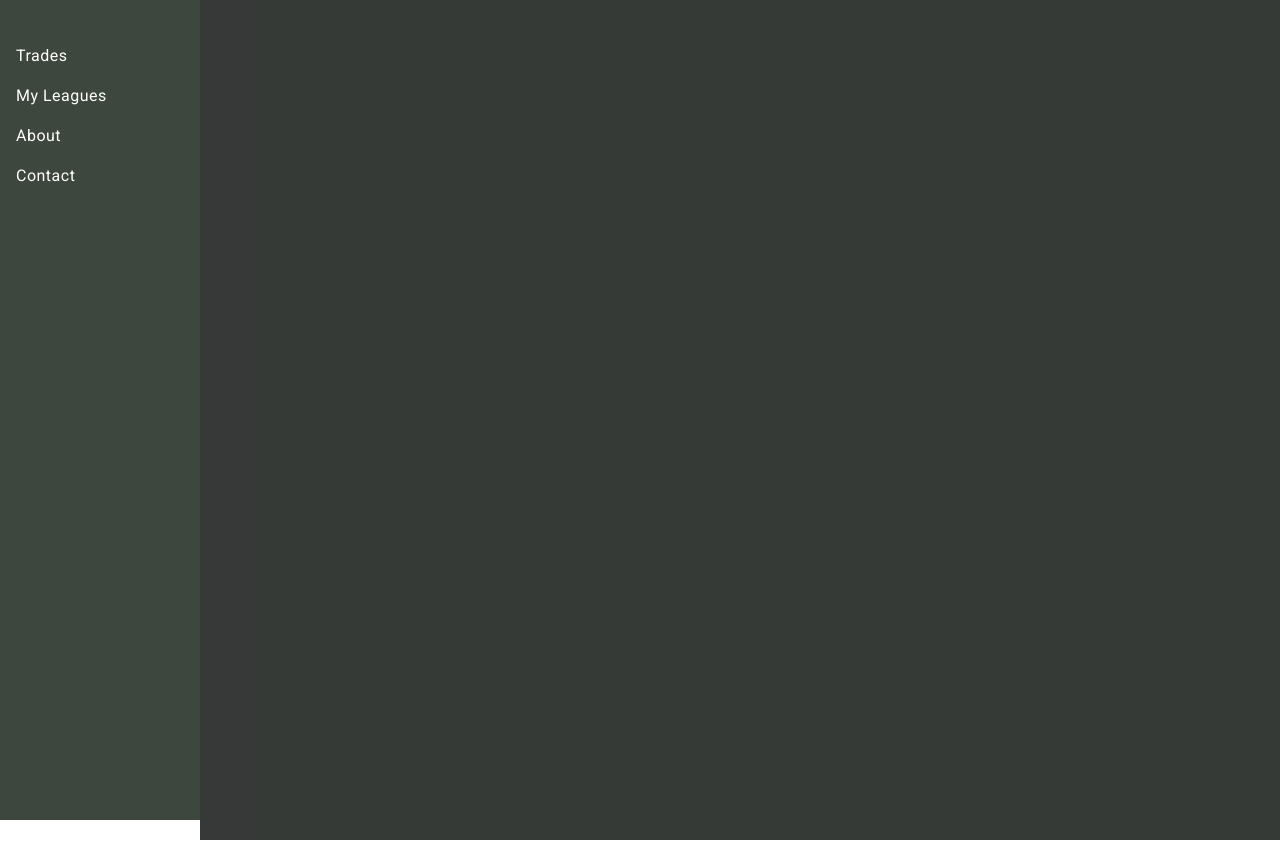
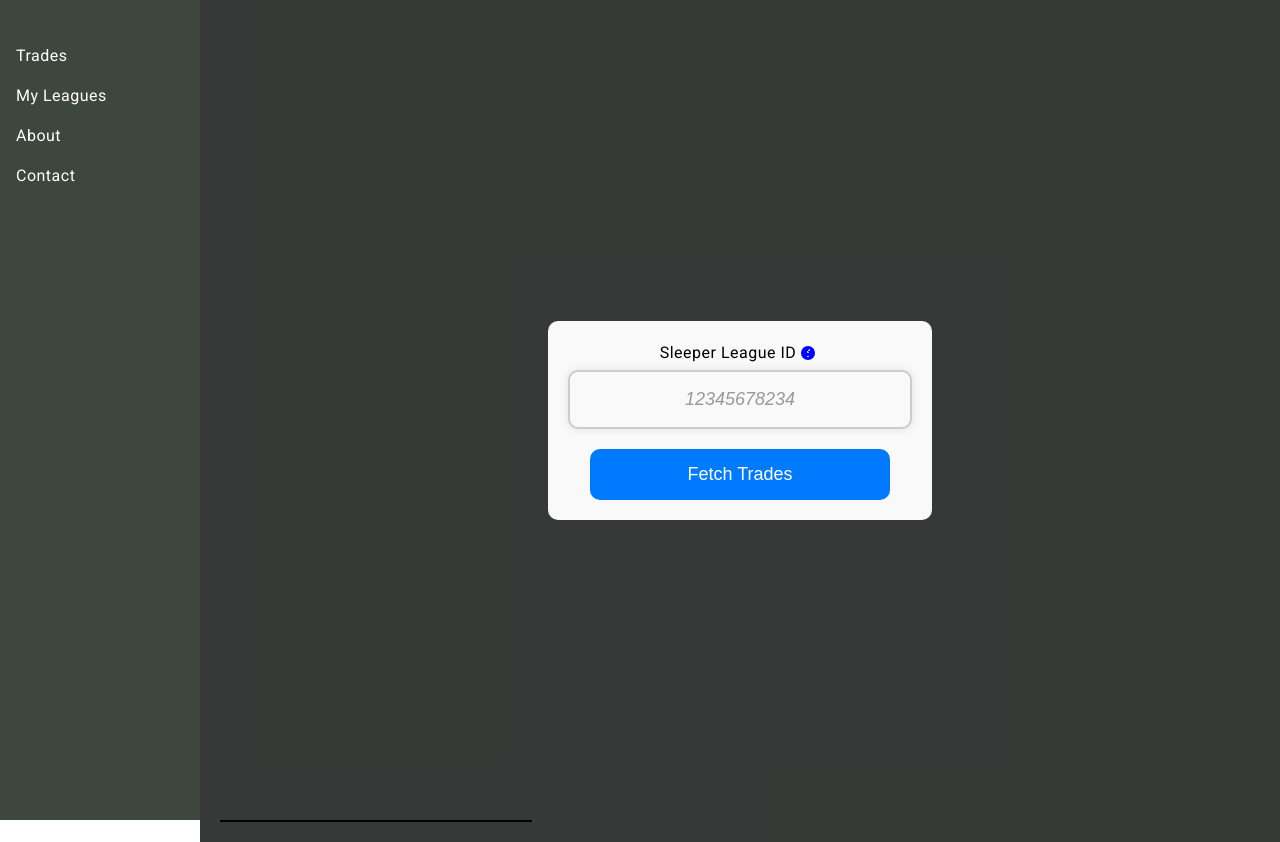
Before and after one commit to alexp8/fantasy-trade-winner-frontend, an Angular app: page /trades in a window 1280 px wide. Before the commit this address led to /. Built offline with nearby package versions, Linux system fonts and the light colour scheme.

Commit message:
update routing

```diff
--- a/src/app/app.routes.ts
+++ b/src/app/app.routes.ts
@@ -5,7 +5,9 @@
 import { MyLeaguesComponent } from './components/my-leagues/my-leagues.component';
 
 export const routes: Routes = [
-  { path: '', component: TradeComponent },
+  { path: '', redirectTo: 'trades', pathMatch: 'full' },
+  { path: 'trades', component: TradeComponent },
+  { path: 'trades/:sleeperLeagueId', component: TradeComponent },
   { path: 'my-leagues', component: MyLeaguesComponent },
   { path: 'about', component: AboutComponent },
   { path: 'contact', component: ContactComponent }
--- a/src/app/components/my-leagues/my-leagues.component.css
+++ b/src/app/components/my-leagues/my-leagues.component.css
@@ -34,12 +34,14 @@
     margin-bottom: 12px;
     width: 80%;
     border: 1px solid #ddd;
+    cursor: pointer;
     transition: background-color 0.3s ease, box-shadow 0.3s ease;
 }
 
 .league-panel:hover {
     background-color: #f0f8ff;
     box-shadow: 0px 4px 12px rgba(0, 0, 0, 0.2);
+    transform: translateY(-2px);
 }
 
 /* League header with image and name */
--- a/src/app/components/my-leagues/my-leagues.component.html
+++ b/src/app/components/my-leagues/my-leagues.component.html
@@ -20,7 +20,7 @@
 
 <div *ngIf="leagueResponses" class="league-results-container">
     <div class="league-panel-container">
-        <div class="league-panel" *ngFor="let league of leagueResponses">
+        <div class="league-panel" *ngFor="let league of leagueResponses" (click)="navigateToTrades(league.league_id)">
             <div class="league-header">
                 <img [src]="getLeagueAvatar(league.avatar)" alt="{{ league.name }}'s Avatar" class="league-avatar" />
                 <h3>{{ league.name }}</h3>
--- a/src/app/components/trade-home/trade-home.component.html
+++ b/src/app/components/trade-home/trade-home.component.html
@@ -2,14 +2,14 @@
   <div style="display: flex; align-items: center;"> <!-- Align items center -->
     <label for="sleeper-league-id" class="sleeper-label">Sleeper League ID</label>
     <a class="info-icon" title="What is my league ID?" (click)="goToMyLeague($event)">
-        <svg xmlns="http://www.w3.org/2000/svg" width="16" height="16" class="bi bi-question-circle"
-             viewBox="0 0 16 16">
-          <circle cx="8" cy="8" r="7" fill="blue"/>
+      <svg xmlns="http://www.w3.org/2000/svg" width="16" height="16" class="bi bi-question-circle" viewBox="0 0 16 16">
+        <circle cx="8" cy="8" r="7" fill="blue" />
         <path fill="white"
-                d="M8 7h1a1 1 0 1 1-1-1c0-.373.175-.653.293-.82.131-.183.316-.388.54-.507A1.012 1.012 0 0 1 8.998 4a1.002 1.002 0 0 1 1 1c0 .15-.032.287-.086.41-.052.119-.136.252-.258.392C8.67 5.82 8 6.37 8 7zM9 11.002a1 1 0 1 1-2 0h2z"/>
+          d="M8 7h1a1 1 0 1 1-1-1c0-.373.175-.653.293-.82.131-.183.316-.388.54-.507A1.012 1.012 0 0 1 8.998 4a1.002 1.002 0 0 1 1 1c0 .15-.032.287-.086.41-.052.119-.136.252-.258.392C8.67 5.82 8 6.37 8 7zM9 11.002a1 1 0 1 1-2 0h2z" />
       </svg>
     </a>
   </div>
-    <input id="sleeper-league-id" class="input" type="text" [(ngModel)]="sleeperLeagueId" (input)="onSleeperLeagueIdChange($event)" placeholder="12345678234"/>
-    <button (click)="fetchTrades()" class="button">Fetch Trades</button>
+  <input id="sleeper-league-id" class="input" type="text" [(ngModel)]="sleeperLeagueId"
+    (input)="onSleeperLeagueIdChange($event)" placeholder="12345678234" />
+  <button (click)="onLeagueIdInputChange(sleeperLeagueId)" class="button">Fetch Trades</button>
 </div>
--- a/src/app/components/trade-home/trade-home.component.ts
+++ b/src/app/components/trade-home/trade-home.component.ts
@@ -1,5 +1,4 @@
 import { Component, Input, Output, EventEmitter } from '@angular/core';
-import { TradeResponse } from '../../models/trade.model';
 import { Router } from '@angular/router';
 import { FormsModule } from '@angular/forms'; // Import FormsModule
 import { CommonModule } from '@angular/common';
@@ -14,24 +13,26 @@
 })
 export class TradeHomeComponent {
   @Input() loading!: Boolean;
- sleeperLeagueId: string = '';
+  @Input() sleeperLeagueId!: string;
   @Output() sleeperLeagueIdChange = new EventEmitter<string>();
   @Output() fetchTradesEvent = new EventEmitter<number>();
 
   constructor(private router: Router) { }
 
-   onSleeperLeagueIdChange(event: Event): void {
-    const inputElement = event.target as HTMLInputElement;
-    const newId = inputElement.value;
-    this.sleeperLeagueId = newId;
-    this.sleeperLeagueIdChange.emit(this.sleeperLeagueId);
+  ngOnInit(): void {
+
   }
 
   goToMyLeague(event: MouseEvent): void {
     this.router.navigate(['/my-leagues']);
   }
 
-  fetchTrades(): void {
-    this.fetchTradesEvent.emit(1);
+  onSleeperLeagueIdChange(event: Event) {
+    const inputElement = event.target as HTMLInputElement;
+    this.sleeperLeagueId = inputElement.value;
+  }
+
+  onLeagueIdInputChange(value: string) {
+    this.sleeperLeagueIdChange.emit(value);
   }
 }
--- a/src/app/components/trade/trade.component.html
+++ b/src/app/components/trade/trade.component.html
@@ -1,12 +1,10 @@
 <div *ngIf="(!tradeResponse && !loading)" class="centered-input">
-  <app-trade-home (sleeperLeagueIdChange)="sleeperLeagueId = $event" (fetchTradesEvent)="fetchTrades($event)">
-  </app-trade-home>
+  <app-trade-home (sleeperLeagueIdChange)="onLeagueIdChange($event)"></app-trade-home>
   <div *ngIf="error" class="error">{{ error }}</div>
 </div>
-
 <div class="main-container">
   <div class="trade-left-nav">
-    <div *ngIf="loading" class="trade-item">
+    <div *ngIf="loading && !tradeResponse" class="trade-item">
       <img src="{{ where_them_trades_at_url }}" alt="Loading..." class="loading-img" />
     </div>
     <div *ngIf="tradeResponse" class="trade-header-container">
@@ -22,14 +20,14 @@
 
         <div class="custom-dropdown">
           <div class="selected-option" (click)="toggleDropdown()">
-            {{ selectedUser?.user_name || 'Select a user' }}
+            {{ selectedUser?.user_name || 'All' }}
           </div>
 
           <ul *ngIf="dropdownOpen" class="options-list">
-            <li (click)="selectUser(null)">
+            <li (click)="selectUser()">
               <span>All</span>
             </li>
-            <li *ngFor="let user of tradeResponse.league_users" (click)="selectUser(user)">
+            <li *ngFor="let user of tradeResponse.league_users" (click)="selectUser(user.roster_id)">
               <img [src]="getRosterAvatar(user.roster_id)" alt="{{ user.user_name }}'s Avatar"
                 class="avatar-dropdown" />
               <span>{{ user.user_name }}</span>
--- a/src/app/components/trade/trade.component.ts
+++ b/src/app/components/trade/trade.component.ts
@@ -1,4 +1,4 @@
-import { Component } from '@angular/core';
+import { Component, OnInit } from '@angular/core';
 import { TradeService } from '../../services/trade.service';
 import { TradeResponse, Trade, LeagueUser } from '../../models/trade.model';
 import { CommonModule } from '@angular/common';
@@ -8,6 +8,7 @@
 import { TradeHomeComponent } from '../trade-home/trade-home.component';
 import { TradeScrollItemComponent } from './trade-scroll-item.component';
 import { Router } from '@angular/router';
+import { ActivatedRoute } from '@angular/router';
 
 @Component({
   selector: 'app-trades',
@@ -16,10 +17,10 @@
   templateUrl: './trade.component.html',
   styleUrls: ['./trade.component.css']
 })
-export class TradeComponent {
+export class TradeComponent implements OnInit {
   tradeResponse: TradeResponse | null = null;
   error: string | null = null;
-  sleeperLeagueId: string = '';
+  sleeperLeagueId: string | null = '';
   selectedTrade: Trade | null = null;
   currentPage: number = 1;
   loading: Boolean = false
@@ -28,12 +29,26 @@
   leagueThumb: String = "https://sleepercdn.com/avatars/thumbs"
   playerThumb: String = "https://sleepercdn.com/content/nfl/players/thumb"
   dropdownOpen = false;
+  selectedRosterId: number | string = "all";
   selectedUser: LeagueUser | null = null;
 
-  constructor(private tradeService: TradeService, private router: Router) { }
+  constructor(private tradeService: TradeService, private router: Router, private route: ActivatedRoute) { }
 
   ngOnInit(): void {
 
+    this.sleeperLeagueId = this.route.snapshot.paramMap.get('sleeperLeagueId');
+    this.selectedRosterId = this.route.snapshot.queryParamMap.get('rosterId') || "all";
+    this.currentPage =  Number(this.route.snapshot.queryParamMap.get('page')) || 1;
+
+    if (this.sleeperLeagueId) {
+      this.fetchTrades(this.currentPage, this.selectedRosterId);
+    }
+  }
+
+  onLeagueIdChange(newLeagueId: string) {
+    this.sleeperLeagueId = newLeagueId;
+
+    this.router.navigate(['trades', newLeagueId]);
   }
 
   getPlayerImageUrl(sleeperPlayerId: string): string {
@@ -73,26 +88,41 @@
     this.currentPage = page;
     this.error = null;
 
+    this.router.navigate([], {
+      queryParams: { page },
+      queryParamsHandling: 'merge'
+    });
+
     if (!this.sleeperLeagueId) {
       this.error = 'Please enter a valid Sleeper League ID';
       return;
     }
-    this.loading = true
+    this.loading = true;
     this.tradeService.getTrades(this.sleeperLeagueId, page, rosterId).subscribe({
       next: (response: TradeResponse) => {
         this.tradeResponse = response;
         this.currentPage = response.page;
-        this.loading = false
+        this.loading = false;
+
+        if (rosterId != "all") {
+          this.selectedUser = this.tradeResponse?.league_users.find(user => user.roster_id.toString() === rosterId.toString()) || null;
+        }
       },
       error: (err) => {
-        this.loading = false
+
         if (err.status === 404) {
           this.error = 'Sleeper League ID does not exist.';
+          this.loading = false;
+        } else if (err.status == 0) {
+          console.warn('Ignored error with status 0 - likely a transient network issue.');
+          // If you open the 'trades' component with a leagueId, the API immediately throws an exception with statusCode=0, then the API completes successfully. why??
         } else {
           this.error = 'Failed to fetch trades. Please try again.';
+          this.loading = false;
         }
       }
     });
+
   }
 
   selectTrade(trade: Trade): void {
@@ -101,7 +131,6 @@
 
   updateTrades(event: any): void {
     const selectedValue = event.target.value;
-    console.log(`updateTrades ${selectedValue}`)
     this.fetchTrades(1, selectedValue);
   }
 
@@ -109,18 +138,20 @@
     this.dropdownOpen = !this.dropdownOpen;
   }
 
-  selectUser(user: LeagueUser | null): void {
+  selectUser(rosterId: number | string = "all"): void {
 
-    if (user == this.selectedUser)
+    if (rosterId == this.selectedRosterId)
       return;
 
-    this.selectedUser = user;
+    this.selectedRosterId = rosterId;
     this.dropdownOpen = false;
 
-    if (this.selectedUser != null) {
-      this.fetchTrades(1, `${this.selectedUser.roster_id}`);
-    } else {
-      this.fetchTrades(1);
-    }
+    this.fetchTrades(1, `${rosterId}`);
+    this.selectedUser = this.tradeResponse?.league_users.find(user => user.roster_id === rosterId) || null;
+
+    this.router.navigate([], {
+      queryParams: { rosterId },
+      queryParamsHandling: 'merge'
+    });
   }
 }
```
Also changed, not shown: src/app/components/my-leagues/my-leagues.component.ts (+6 -1 lines). Lines whose indentation alone changed are shown as unchanged.
